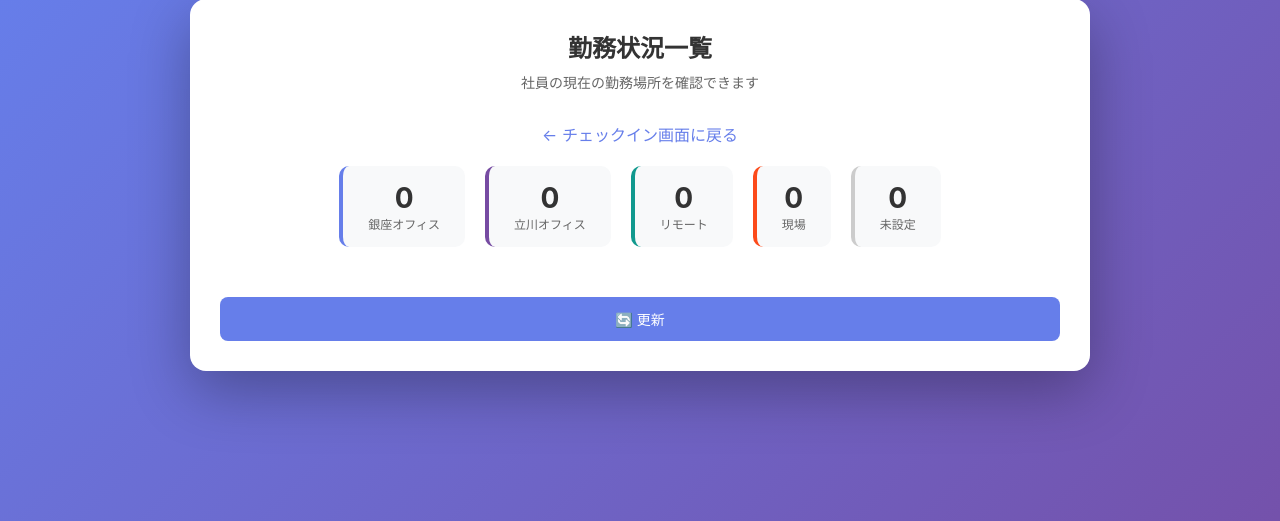
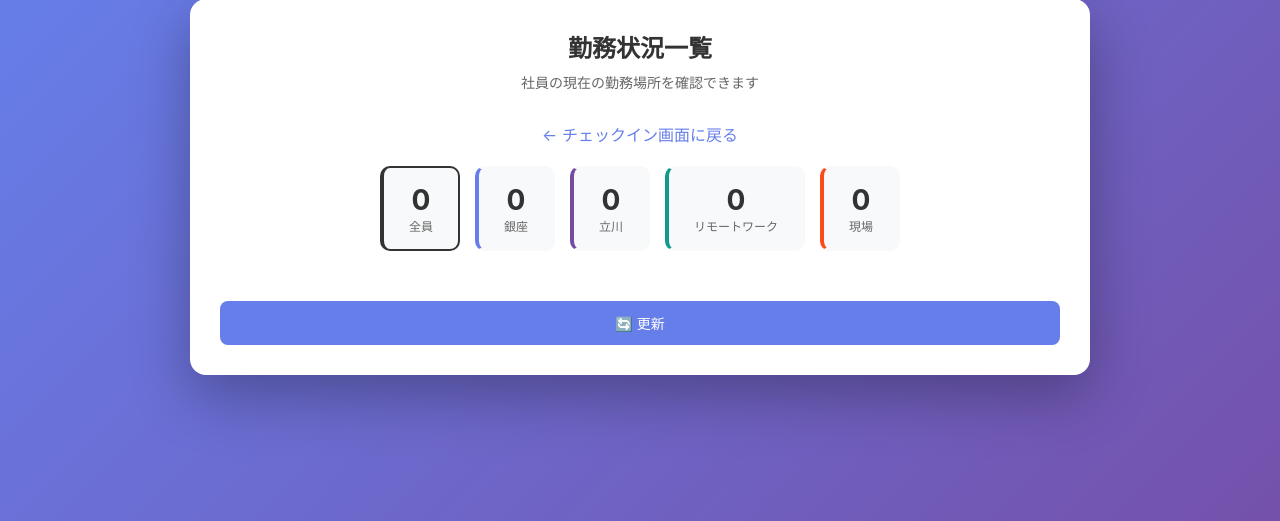
Before and after one commit to altenergy250155-ux/checkin-app, a Flask app: template templates/status_list.html in a window 1280 px wide. Shown: the part 21-542 px from the top of the page. Run offline with Flask 3, Linux system fonts and the light colour scheme; the template is opened without the code that fills it, so the values that code supplies are empty.

Commit message:
Update status_list.html

```diff
--- a/templates/status_list.html
+++ b/templates/status_list.html
@@ -61,7 +61,7 @@
         .summary {
             display: flex;
             justify-content: center;
-            gap: 20px;
+            gap: 15px;
             margin-bottom: 30px;
             flex-wrap: wrap;
         }
@@ -71,6 +71,18 @@
             padding: 15px 25px;
             border-radius: 10px;
             text-align: center;
+            cursor: pointer;
+            transition: all 0.2s ease;
+            border: 2px solid transparent;
+        }
+
+        .summary-item:hover {
+            transform: translateY(-2px);
+            box-shadow: 0 4px 12px rgba(0,0,0,0.15);
+        }
+
+        .summary-item.active {
+            border-color: #333;
         }
 
         .summary-item .count {
@@ -88,7 +100,7 @@
         .summary-item.tachikawa { border-left: 4px solid #764ba2; }
         .summary-item.remote { border-left: 4px solid #11998e; }
         .summary-item.site { border-left: 4px solid #fc4a1a; }
-        .summary-item.unknown { border-left: 4px solid #ccc; }
+        .summary-item.all { border-left: 4px solid #333; }
 
         .user-list {
             display: grid;
@@ -204,31 +212,31 @@
         </div>
 
         <div class="summary">
-            <div class="summary-item ginza">
+            <div class="summary-item all active" onclick="filterUsers('all')">
+                <div class="count">{{ users|length }}</div>
+                <div class="label">全員</div>
+            </div>
+            <div class="summary-item ginza" onclick="filterUsers('ginza')">
                 <div class="count">{{ users|selectattr('location_class', 'eq', 'ginza')|list|length }}</div>
-                <div class="label">銀座オフィス</div>
+                <div class="label">銀座</div>
             </div>
-            <div class="summary-item tachikawa">
+            <div class="summary-item tachikawa" onclick="filterUsers('tachikawa')">
                 <div class="count">{{ users|selectattr('location_class', 'eq', 'tachikawa')|list|length }}</div>
-                <div class="label">立川オフィス</div>
+                <div class="label">立川</div>
             </div>
-            <div class="summary-item remote">
+            <div class="summary-item remote" onclick="filterUsers('remote')">
                 <div class="count">{{ users|selectattr('location_class', 'eq', 'remote')|list|length }}</div>
-                <div class="label">リモート</div>
+                <div class="label">リモートワーク</div>
             </div>
-            <div class="summary-item site">
+            <div class="summary-item site" onclick="filterUsers('site')">
                 <div class="count">{{ users|selectattr('location_class', 'eq', 'site')|list|length }}</div>
                 <div class="label">現場</div>
             </div>
-            <div class="summary-item unknown">
-                <div class="count">{{ users|selectattr('location_class', 'eq', 'unknown')|list|length }}</div>
-                <div class="label">未設定</div>
-            </div>
         </div>
 
-        <div class="user-list">
+        <div class="user-list" id="userList">
             {% for user in users %}
-            <div class="user-card">
+            <div class="user-card" data-location="{{ user.location_class }}">
                 {% if user.image %}
                 <img src="{{ user.image }}" alt="{{ user.name }}">
                 {% else %}
@@ -248,7 +255,43 @@
             {% endfor %}
         </div>
 
+        <div class="no-users" id="noUsers" style="display: none;">
+            該当するユーザーはいません
+        </div>
+
         <a href="/status_list" class="refresh-btn">🔄 更新</a>
     </div>
+
+    <script>
+        function filterUsers(location) {
+            // サマリーのアクティブ状態を更新
+            document.querySelectorAll('.summary-item').forEach(item => {
+                item.classList.remove('active');
+            });
+            document.querySelector('.summary-item.' + location).classList.add('active');
+
+            // ユーザーカードをフィルタリング
+            const userCards = document.querySelectorAll('.user-card');
+            let visibleCount = 0;
+
+            userCards.forEach(card => {
+                const cardLocation = card.getAttribute('data-location');
+                if (location === 'all' || cardLocation === location) {
+                    card.classList.remove('hidden');
+                    visibleCount++;
+                } else {
+                    card.classList.add('hidden');
+                }
+            });
+
+            // 該当者がいない場合のメッセージ
+            const noUsersMsg = document.getElementById('noUsers');
+            if (visibleCount === 0) {
+                noUsersMsg.style.display = 'block';
+            } else {
+                noUsersMsg.style.display = 'none';
+            }
+        }
+    </script>
 </body>
 </html>
```
Also changed, not shown: other parts of templates/status_list.html (+16 -21 lines).
